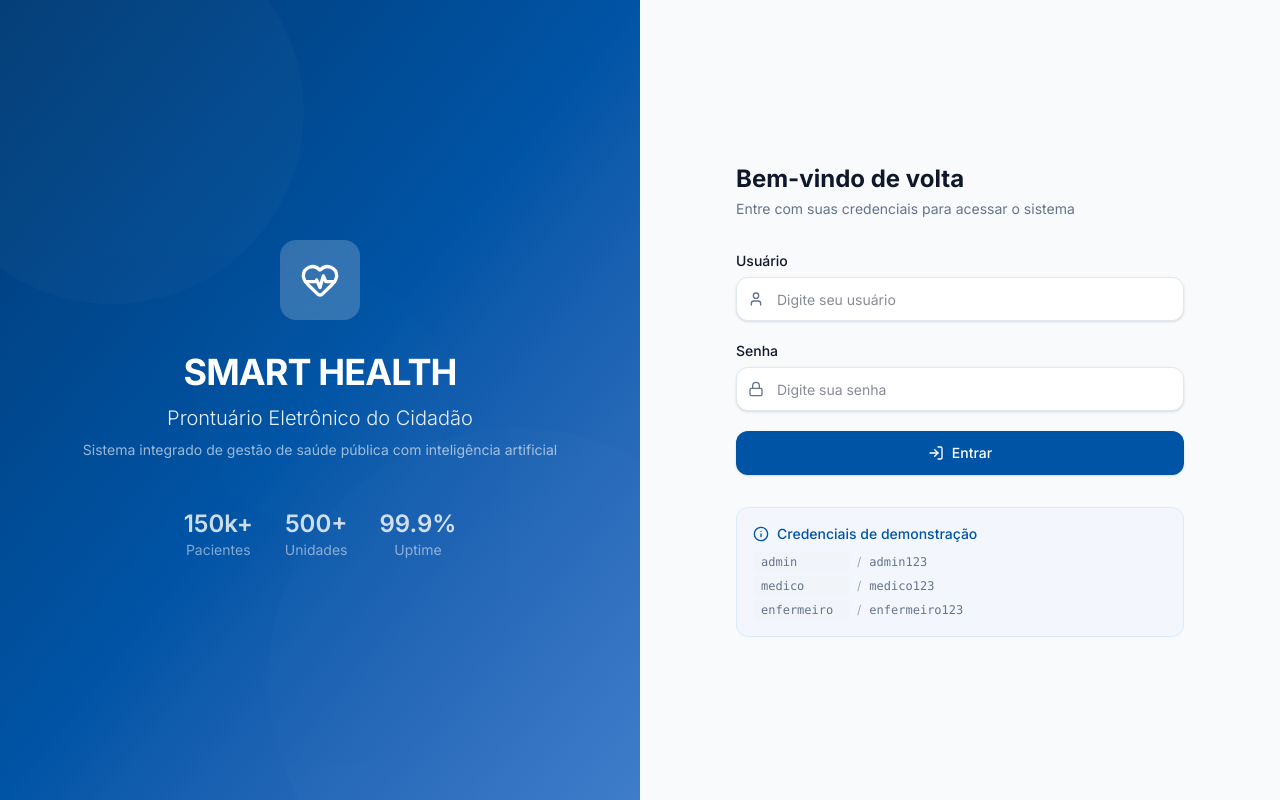
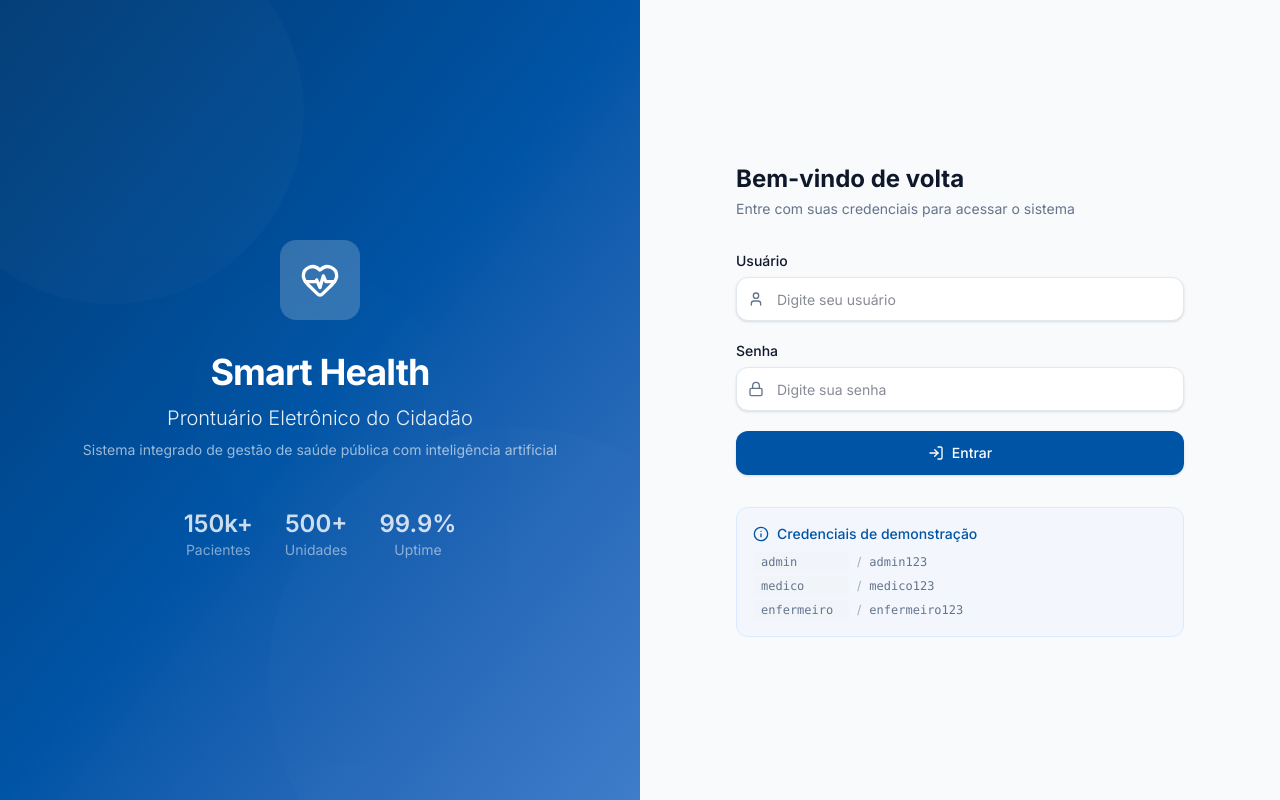
Before and after one commit to Alpha-ia-tecnologia/saude-frontend, a React (Vite) app: page /login in a window 1280 px wide. Built offline with nearby package versions, Linux system fonts and the light colour scheme; no server answers.

Commit message:
style(TITULO-DO-PROJETO): corrige capitalização de 'Smart Health' em várias partes do projeto

```diff
--- a/index.html
+++ b/index.html
@@ -4,7 +4,7 @@
     <meta charset="UTF-8" />
     <link rel="icon" type="image/svg+xml" href="/vite.svg" />
     <meta name="viewport" content="width=device-width, initial-scale=1.0" />
-    <title>SMART HEALTH</title>
+    <title>Smart Health</title>
     <link href="https://fonts.googleapis.com/css2?family=Inter:wght@300;400;500;600;700&family=Roboto:wght@300;400;500;600;700&display=swap" rel="stylesheet">
   </head>
   <body>
--- a/src/components/layout/MainLayout.jsx
+++ b/src/components/layout/MainLayout.jsx
@@ -237,7 +237,7 @@ export function MainLayout() {
 
         {/* Footer */}
         <footer className="border-t border-border px-6 py-4 text-center text-xs text-muted-foreground">
-          &copy; 2026 SMARTH HEALTH &middot; Sistema Unico de Saude
+          &copy; 2026 Smart Health &middot; Sistema Unico de Saude
         </footer>
       </div>
     </div>
--- a/src/components/layout/Sidebar.jsx
+++ b/src/components/layout/Sidebar.jsx
@@ -265,7 +265,7 @@ export function Sidebar({ isOpen, onClose }) {
               <HeartPulse className="size-5 text-white" />
             </div>
             <div>
-              <h1 className="text-base font-bold text-white tracking-tight">SMART HEALTH</h1>
+              <h1 className="text-base font-bold text-white tracking-tight">Smart Health</h1>
               <p className="text-[10px] uppercase tracking-widest text-slate-500">Prontuário Eletrônico</p>
             </div>
           </div>
--- a/src/pages/Funcionalidades.jsx
+++ b/src/pages/Funcionalidades.jsx
@@ -55,7 +55,7 @@ export function Funcionalidades() {
       <div>
         <h1 className="text-2xl font-bold text-foreground">Funcionalidades do Sistema</h1>
         <p className="mt-1 text-sm text-muted-foreground">
-          Explore todas as funcionalidades disponíveis no SMART HEALTH
+          Explore todas as funcionalidades disponíveis no Smart Health
         </p>
       </div>
 
--- a/src/pages/Login.jsx
+++ b/src/pages/Login.jsx
@@ -44,7 +44,7 @@ export function Login() {
               <HeartPulse className="size-10" />
             </div>
           </div>
-          <h1 className="mb-3 text-4xl font-bold tracking-tight">SMART HEALTH</h1>
+          <h1 className="mb-3 text-4xl font-bold tracking-tight">Smart Health</h1>
           <p className="mb-2 text-xl font-light text-white/90">Prontuário Eletrônico do Cidadão</p>
           <p className="text-sm text-white/60">
             Sistema integrado de gestão de saúde pública com inteligência artificial
@@ -74,7 +74,7 @@ export function Login() {
             <div className="mb-4 inline-flex size-14 items-center justify-center rounded-xl bg-primary">
               <HeartPulse className="size-7 text-white" />
             </div>
-            <h1 className="text-2xl font-bold text-primary">PEC</h1>
+            <h1 className="text-2xl font-bold text-primary">Smart Health</h1>
             <p className="text-sm text-muted-foreground">Prontuário Eletrônico do Cidadão</p>
           </div>
 
--- a/src/pages/assistente-ia/Chatbot.jsx
+++ b/src/pages/assistente-ia/Chatbot.jsx
@@ -21,7 +21,7 @@ function renderMarkdown(text) {
 export function Chatbot() {
   const [messages, setMessages] = useState([
     {
-      role: 'assistant', content: `Olá! Sou o assistente de IA do **PEC (Prontuário Eletrônico do Cidadão)**, sistema de saúde pública do Brasil.
+      role: 'assistant', content: `Olá! Sou o assistente de IA do **Smart Health**, sistema de saúde pública do Brasil.
 
 **Minhas habilidades incluem:**
 - Apoio à decisão clínica baseada em evidências
--- a/src/pages/painel/PainelTV.jsx
+++ b/src/pages/painel/PainelTV.jsx
@@ -311,7 +311,7 @@ export default function PainelTV() {
             <HeartPulse className="text-white" size={24} strokeWidth={2.5} />
           </div>
           <div>
-            <h1 className="text-base font-bold text-white leading-tight">SMART HEALTH</h1>
+            <h1 className="text-base font-bold text-white leading-tight">Smart Health</h1>
             <p className="text-[10px] font-medium text-green-400/70">e-SUS Atencao Primaria</p>
           </div>
         </div>
```
